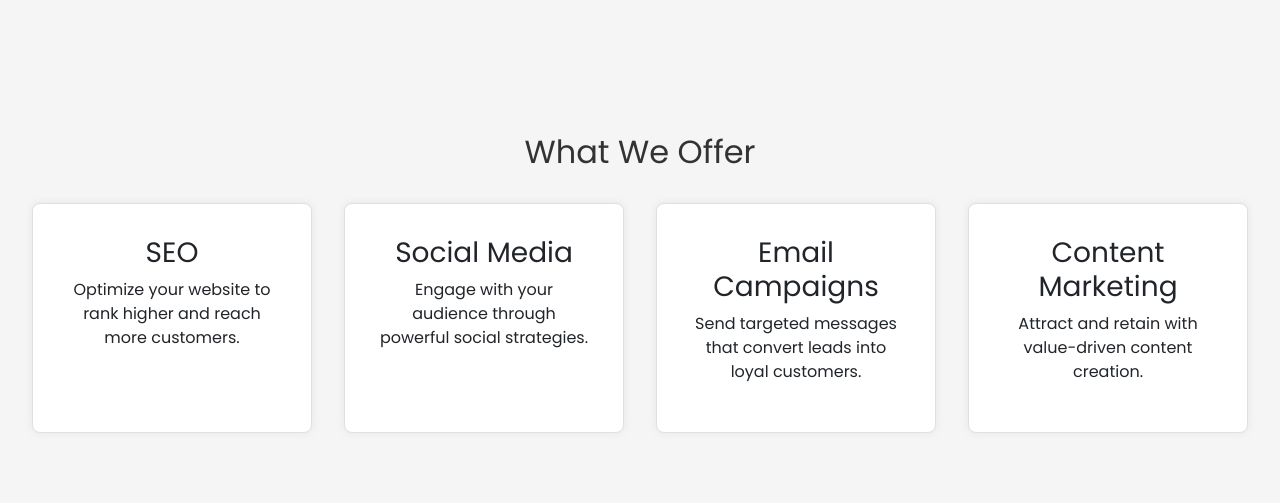
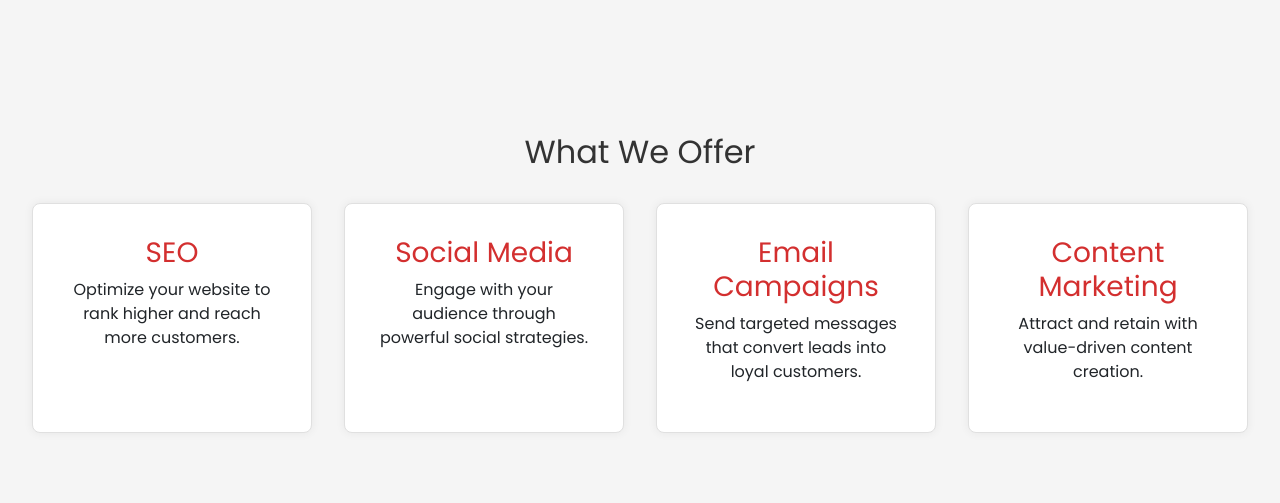
Before and after one commit to machine-56/digital-marketting, a Django app: page / in a window 1280 px wide. Shown: the part 1170-1673 px from the top of the page. Run offline with Django 5.2, Linux system fonts and the light colour scheme; some libraries are stand-ins or nearby versions.

Commit message:
colour change

```diff
--- a/digital_marketing/static/css/home.css
+++ b/digital_marketing/static/css/home.css
@@ -86,6 +86,10 @@ body {
   border-radius: 8px;
   box-shadow: 0 0 10px #00000010;
   transition: transform 0.3s ease, box-shadow 0.3s ease;
+}
+
+.card h3{
+  color: var(--primary);
 }
 
 .card:hover {
```
